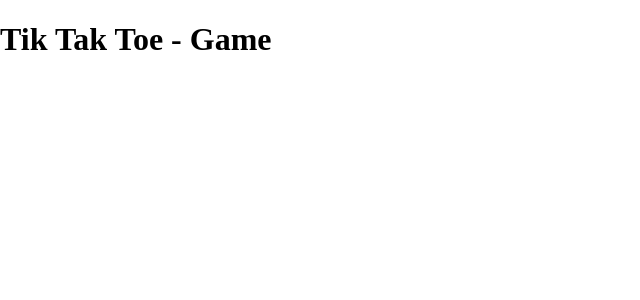
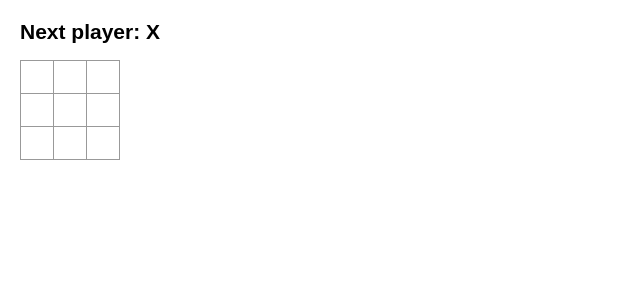
Before and after one commit to TonyHacatony/tik-tak-toe, a React (Create React App) app: page / in a window 1280 px wide. Shown: the top 300 px of the page, without its empty margins (0-640 px from the left). Built offline with nearby package versions, Linux system fonts and the light colour scheme.

Commit message:
added tic-tac-toe game

```diff
--- a/src/App.js
+++ b/src/App.js
@@ -1,6 +1,8 @@
+import Game from "./game/Game";
+
 const App = () => {
   return (
-    <h1>Tik Tak Toe - Game</h1>
+    <Game></Game>
   );
 }
 
--- /dev/null
+++ b/src/game/Board.css
@@ -0,0 +1,4 @@
+.board {
+    display: flex;
+    flex-direction: column;
+}
--- /dev/null
+++ b/src/game/Board.js
@@ -0,0 +1,46 @@
+import Square from "./Square";
+import './Board.css';
+
+const Board = (props) => {
+    const size = 3; //mean 3x3
+    let increment = 0;
+
+    const createSquares = () => {
+        const squares = [];
+        for (let i = 0; i < size; i++) {
+            const rightAnswer = props.answer !== null && props.answer.includes(increment);
+            squares.push(
+                <Square
+                    disabled={props.disabled}
+                    rightAnswer={rightAnswer}
+                    value={props.squares[increment]}
+                    index={increment}
+                    key={`sq_${increment}`}
+                    handleClick={props.handleClick}
+                />
+            );
+            increment++;
+        }
+        return squares;
+    };
+
+    const createRows = () => {
+        const rows = []
+        for (let i = 0; i < size; i++) {
+            rows.push(
+                <div className="row" key={`row_${i}`}>
+                    {createSquares()}
+                </div>
+            );
+        }
+        return rows;
+    };
+
+    return (
+        <div className="board">
+            {createRows()}
+        </div>
+    );
+};
+
+export default Board;
--- /dev/null
+++ b/src/game/Game.js
@@ -0,0 +1,68 @@
+import Board from "./Board";
+import { useRef, useState } from 'react';
+
+const Game = () => {
+    const [squares, setSquares] = useState(Array(9).fill(null));
+    const [isFirstTurn, setFirstTurn] = useState(true);
+    let result = useRef(null);
+
+    const lines = [
+        [0, 1, 2],
+        [3, 4, 5],
+        [6, 7, 8],
+        [0, 3, 6],
+        [1, 4, 7],
+        [2, 5, 8],
+        [0, 4, 8],
+        [2, 4, 6],
+    ];
+
+    const handleClick = (index) => {
+        if (squares[index] !== null) {
+            return;
+        }
+
+        setSquares(previousArr => {
+            const newSquares = previousArr.slice();
+            newSquares[index] = findSign();
+            const winner = calculateWinner(newSquares, lines);
+            if (winner) {
+                result.current = winner;
+            }
+            return newSquares;
+        });
+        setFirstTurn(prevTurn => !prevTurn);
+    };
+
+    const calculateWinner = (squares, lines) => {
+        for (let i = 0; i < lines.length; i++) {
+            const [a, b, c] = lines[i];
+            if (squares[a] && squares[a] === squares[b] && squares[a] === squares[c]) {
+                return lines[i];
+            }
+        }
+        return null;
+    };
+
+    const findSign = () => isFirstTurn ? 'X' : 'O';
+
+    const findPreviousSign = () => isFirstTurn ? 'O' : 'X';
+
+    const createTitle = () => result.current ?
+        `Winner: ${findPreviousSign()}` :
+        `Next player: ${findSign()}`;
+
+    return (
+        <>
+            <h2>{createTitle()}</h2>
+            <Board
+                disabled={result.current}
+                answer={result.current}
+                handleClick={handleClick}
+                squares={squares}
+            />
+        </>
+    );
+};
+
+export default Game;
--- /dev/null
+++ b/src/game/Square.css
@@ -0,0 +1,22 @@
+.square {
+    background: #fff;
+    border: 1px solid #999;
+    float: left;
+    font-size: 24px;
+    font-weight: bold;
+    line-height: 34px;
+    height: 34px;
+    margin-right: -1px;
+    margin-top: -1px;
+    padding: 0;
+    text-align: center;
+    width: 34px;
+}
+
+.square:focus {
+    outline: none;
+}
+
+.green {
+    background-color: greenyellow;
+}
--- /dev/null
+++ b/src/game/Square.js
@@ -0,0 +1,20 @@
+import './Square.css';
+
+const Square = (props) => {
+
+    const handleClick = () => {
+        props.handleClick(props.index);
+    };
+
+    return (
+        <button
+            className={`square ${props.rightAnswer ? 'green' : ''}`}
+            onClick={handleClick}
+            disabled={props.disabled}
+        >
+            {props.value}
+        </button >
+    );
+};
+
+export default Square;
--- a/src/index.css
+++ b/src/index.css
@@ -1,3 +1,4 @@
 body {
-  margin: 0;
+  margin: 20px;
+  font: 14px "Century Gothic", Futura, sans-serif;
 }
--- a/src/index.js
+++ b/src/index.js
@@ -4,8 +4,4 @@ import './index.css';
 import App from './App';
 
 const root = ReactDOM.createRoot(document.getElementById('root'));
-root.render(
-  <React.StrictMode>
-    <App />
-  </React.StrictMode>
-);
+root.render(<App/>);
```
